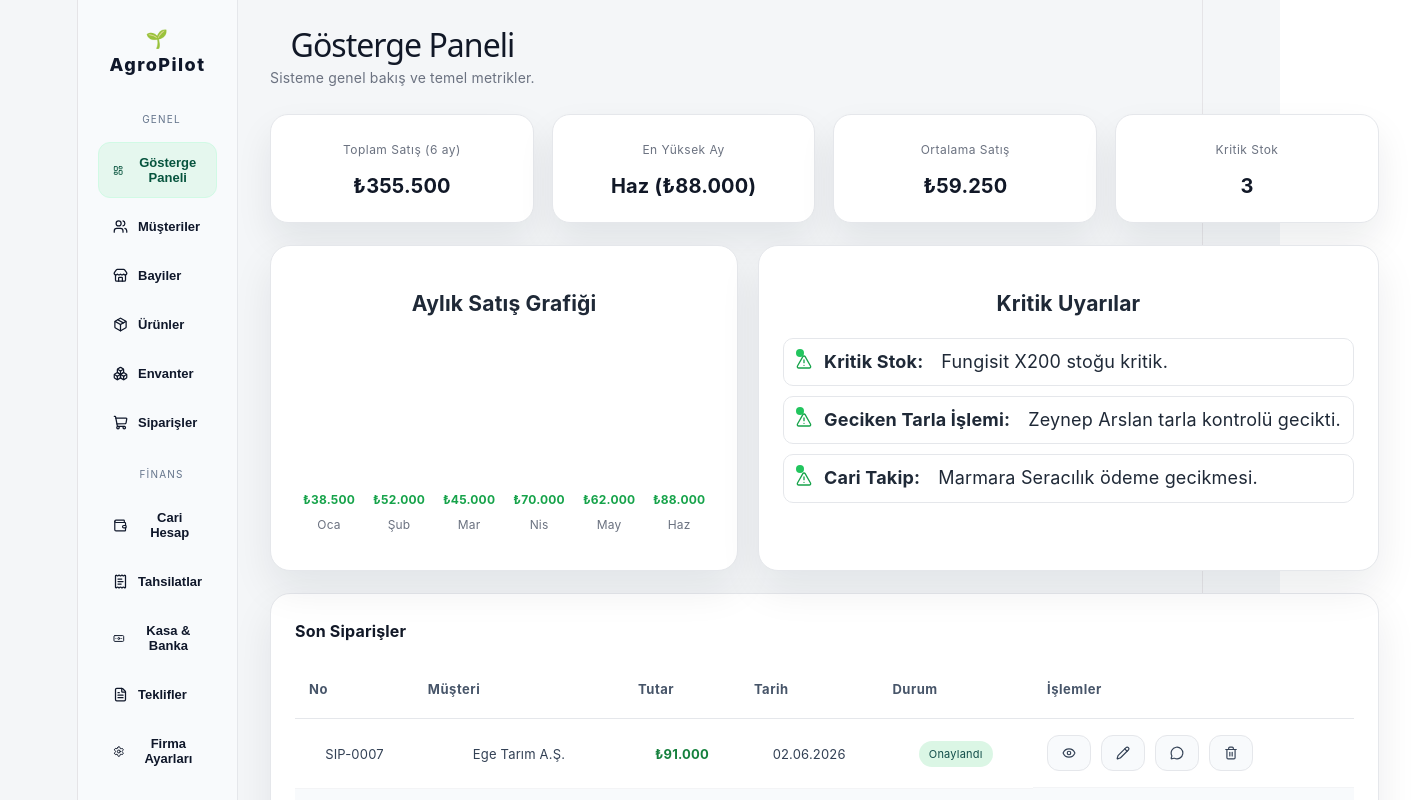
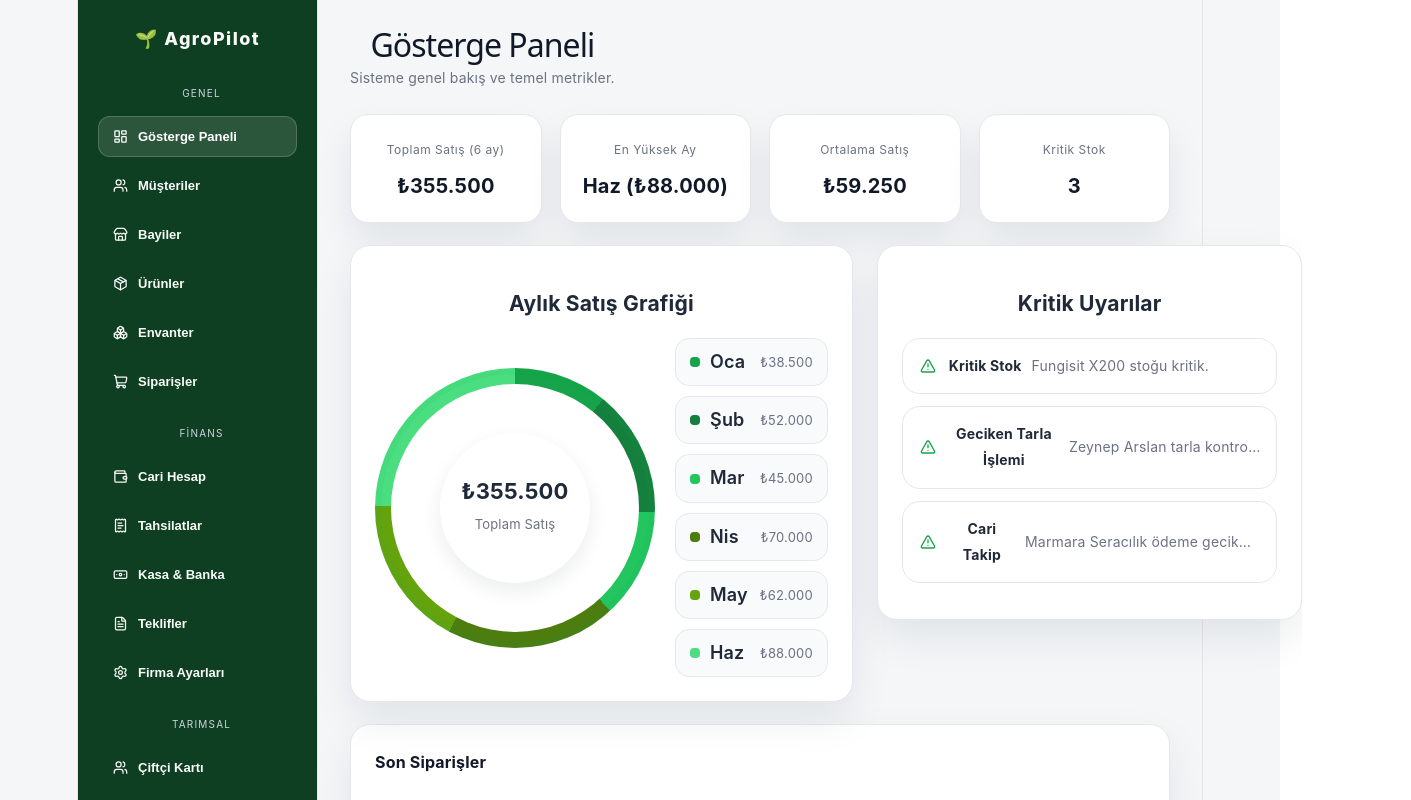
Before and after one commit to mgorkem19/AGROPILOT-ERP, a React (Vite) app: page / in a window 1280 px wide. Shown: the top 800 px of the page, 1411 px wide, since content can reach past the window. Built offline with nearby package versions, Linux system fonts and the light colour scheme.

Commit message:
Yazi renkleri duzeltildi

```diff
--- a/src/App.css
+++ b/src/App.css
@@ -6,18 +6,21 @@ body {
   background: #f4f6f8;
   color: #1f2937;
   font-family: Inter, system-ui, -apple-system, BlinkMacSystemFont, "Segoe UI", sans-serif;
+  min-height: 100vh;
 }
 
 .app {
   min-height: 100vh;
   display: flex;
+  justify-content: center;
   background: #f4f6f8;
 }
 
 aside {
   width: 240px;
+  min-width: 240px;
   min-height: 100vh;
-  background: #f8fafc;
+  background: #0f3f22;
   border-right: 1px solid #e5e7eb;
   padding: 26px 20px;
   position: sticky;
@@ -25,7 +28,7 @@ aside {
 }
 
 .logo {
-  color: #0f172a;
+  color: #f8faf8;
   font-size: 18px;
   font-weight: 800;
   letter-spacing: 0.08em;
@@ -36,7 +39,7 @@ aside {
 
 .group small {
   display: block;
-  color: #64748b;
+  color: #cbd5df;
   font-size: 10px;
   text-transform: uppercase;
   letter-spacing: 0.12em;
@@ -49,7 +52,7 @@ aside button {
   align-items: center;
   gap: 10px;
   background: transparent;
-  color: #0f172a;
+  color: #f8faf8;
   border: 1px solid transparent;
   padding: 12px 14px;
   border-radius: 12px;
@@ -62,15 +65,17 @@ aside button {
 
 aside button:hover,
 aside button.active {
-  background: #e5f7ee;
-  color: #07543e;
-  border-color: #d1fae5;
+  background: rgba(255,255,255,0.12);
+  color: #ffffff;
+  border-color: rgba(255,255,255,0.18);
 }
 
 main {
   flex: 1;
   padding: 32px;
-  max-width: 1280px;
+  max-width: 1180px;
+  width: 100%;
+  min-width: 0;
 }
 
 header {
@@ -303,36 +308,120 @@ tbody tr:hover td {
 
 .dashGrid {
   display: grid;
-  grid-template-columns: 1.4fr .95fr;
-  gap: 20px;
+  grid-template-columns: 1.35fr .85fr;
+  gap: 24px;
+  align-items: start;
 }
 
-.bars {
-  height: 220px;
-  display: flex;
-  align-items: flex-end;
-  gap: 16px;
-  padding-top: 20px;
+.chartPanel .chartWrap {
+  position: relative;
+  padding-top: 16px;
 }
 
-.bars i {
-  display: block;
-  width: 42px;
-  background: linear-gradient(#22c55e, #16a34a);
-  border-radius: 8px 8px 0 0;
+.donutSection {
+  display: grid;
+  grid-template-columns: minmax(280px, 320px) 1fr;
+  gap: 20px;
+  align-items: center;
 }
 
-.chartPanel .chartWrap { position: relative; padding-top: 8px; }
-.chartPanel .bars { height: 200px; display:flex; align-items:flex-end; gap:14px; padding: 8px 6px; }
-.barWrap { display:flex; flex-direction:column; align-items:center; gap:6px; width:56px; }
-.bar { width:100%; background: linear-gradient(180deg, #16a34a, #15803d); border-radius: 12px; transition: height 600ms cubic-bezier(.2,.8,.2,1); box-shadow: 0 12px 22px rgba(15,23,42,0.08); }
-.barLabel { display:flex; flex-direction:column; align-items:center; gap:6px; }
-.barAmount { color: #16a34a; font-weight:700; font-size:12px; line-height:1; }
-.barMonth { color: #6b7280; font-size:12px; }
-.tooltip { position:fixed; background: #111827; border:1px solid rgba(34,197,94,0.18); padding:10px 12px; border-radius:12px; color:#f8fafc; font-size:12px; z-index:50; box-shadow: 0 12px 24px rgba(15,23,42,0.18); }
+.donutChart {
+  width: 100%;
+  max-width: 320px;
+  aspect-ratio: 1 / 1;
+  border-radius: 50%;
+  display: flex;
+  align-items: center;
+  justify-content: center;
+  box-shadow: inset 0 0 0 6px rgba(22,163,74,0.08);
+  position: relative;
+}
 
-.warning.pulse { position:relative; overflow:visible; cursor:pointer; }
-.warning.pulse:before { content:''; position:absolute; left:12px; top:10px; width:8px; height:8px; background:#22c55e; border-radius:999px; box-shadow:0 0 0 0 rgba(34,197,94,0.4); animation: pulse 2s infinite; }
+.donutChart::before {
+  content: "";
+  position: absolute;
+  inset: 16px;
+  border-radius: 50%;
+  background: #ffffff;
+}
+
+.donutCenter {
+  position: relative;
+  z-index: 1;
+  width: 150px;
+  height: 150px;
+  border-radius: 50%;
+  background: #ffffff;
+  display: flex;
+  flex-direction: column;
+  align-items: center;
+  justify-content: center;
+  text-align: center;
+  box-shadow: 0 8px 20px rgba(15,23,42,0.08);
+}
+
+.donutCenter strong {
+  color: #1f2937;
+  font-size: 22px;
+}
+
+.donutCenter span {
+  color: #6b7280;
+  font-size: 13px;
+  margin-top: 6px;
+}
+
+.donutLegend {
+  display: grid;
+  gap: 10px;
+}
+
+.legendItem {
+  display: flex;
+  justify-content: space-between;
+  align-items: center;
+  gap: 12px;
+  background: #f8fafc;
+  border: 1px solid #e5e7eb;
+  border-radius: 14px;
+  padding: 10px 14px;
+}
+
+.legendInfo {
+  display: flex;
+  align-items: center;
+  gap: 10px;
+  color: #1f2937;
+  font-weight: 600;
+}
+
+.legendDot {
+  width: 10px;
+  height: 10px;
+  border-radius: 4px;
+  display: inline-block;
+}
+
+.legendValue {
+  color: #6b7280;
+  font-size: 13px;
+  white-space: nowrap;
+}
+
+.tooltip {
+  position: fixed;
+  background: #111827;
+  border: 1px solid rgba(34,197,94,0.18);
+  padding: 10px 12px;
+  border-radius: 12px;
+  color: #f8fafc;
+  font-size: 12px;
+  z-index: 50;
+  box-shadow: 0 12px 24px rgba(15,23,42,0.18);
+}
+
+.warning.pulse { position:relative; overflow:hidden; cursor:pointer; }
+.warning.pulse:before { display: none; }
 @keyframes pulse { 0% { box-shadow:0 0 0 0 rgba(34,197,94,0.4);} 70% { box-shadow:0 0 0 12px rgba(34,197,94,0);} 100% { box-shadow:0 0 0 0 rgba(34,197,94,0);} }
 
 .taskCard h4 { margin:0 0 8px 0; }
@@ -350,26 +439,42 @@ tbody tr:hover td {
   gap: 12px;
   background: #ffffff;
   border: 1px solid #e5e7eb;
-  padding: 10px 12px;
-  border-radius: 10px;
-  margin-bottom: 10px;
+  padding: 14px 16px;
+  border-radius: 18px;
+  margin-bottom: 12px;
   color: #1f2937;
+  overflow: hidden;
+  text-overflow: ellipsis;
+  min-height: 52px;
+}
+
+.warning svg {
+  flex: 0 0 auto;
+  color: #16a34a;
+  min-width: 18px;
+}
+
+.warningBody {
+  display: flex;
+  align-items: center;
+  gap: 10px;
+  width: 100%;
+  min-width: 0;
+  color: #1f2937;
+  font-size: 14px;
+}
+
+.warningBody b {
+  color: #1f2937;
+  font-weight: 700;
+}
+
+.warningBody span {
+  color: #6b7280;
   white-space: nowrap;
   overflow: hidden;
   text-overflow: ellipsis;
 }
-
-.warning:before {
-  content: '';
-  width: 10px;
-  height: 10px;
-  border-radius: 50%;
-  background: #16a34a;
-  flex: 0 0 auto;
-}
-
-.warning b { color: #1f2937; margin-right:6px; }
-.warning svg { flex: 0 0 auto; color: #16a34a; }
 
 .profileGrid,
 .barcodeGrid,
--- a/src/App.jsx
+++ b/src/App.jsx
@@ -420,49 +420,63 @@ function App() {
     return rows.filter((r) => Object.values(r).join(" ").toLowerCase().includes(search.toLowerCase()));
   }, [rows, search]);
 
-  const dashboard = () => (
+  const dashboard = () => {
+    const totalSales = salesData.reduce((sum, item) => sum + item.value, 0);
+    const donutColors = ["#16a34a", "#15803d", "#22c55e", "#4d7c0f", "#65a30d", "#4ade80"];
+    const donutGradient = salesData.reduce(
+      (acc, item, i) => {
+        const start = acc.current;
+        const percentage = (item.value / totalSales) * 100;
+        const end = start + percentage;
+        acc.segments.push(`${donutColors[i % donutColors.length]} ${start}% ${end}%`);
+        acc.current = end;
+        return acc;
+      },
+      { current: 0, segments: [] }
+    ).segments.join(", ");
+
+    return (
       <>
         <section className="stats four">
-        <div className="stat"><span>Toplam Satış (6 ay)</span><b>{formatMoney(salesData.reduce((s, x) => s + x.value, 0))}</b></div>
+          <div className="stat"><span>Toplam Satış (6 ay)</span><b>{formatMoney(totalSales)}</b></div>
           <div className="stat"><span>En Yüksek Ay</span><b>{highestMonth()}</b></div>
-        <div className="stat"><span>Ortalama Satış</span><b>{formatMoney(Math.round(salesData.reduce((s, x) => s + x.value, 0) / salesData.length))}</b></div>
+          <div className="stat"><span>Ortalama Satış</span><b>{formatMoney(Math.round(totalSales / salesData.length))}</b></div>
           <div className="stat"><span>Kritik Stok</span><b>{alerts.length}</b></div>
         </section>
 
         <section className="dashGrid">
           <div className="panel chartPanel">
             <h3>Aylık Satış Grafiği</h3>
-          <div className="chartWrap">
-            <div className="bars">
-              {salesData.map((s, i) => {
-                const max = Math.max(...salesData.map((x) => x.value));
-                const h = Math.round((s.value / max) * 100);
-                return (
-                  <div key={i} className="barWrap">
-                    <div
-                      className="bar"
-                      style={{ height: `${h}%`, transitionDelay: `${i * 80}ms` }}
-                      onMouseEnter={(e) => setTooltip({ x: e.clientX, y: e.clientY, month: s.month, value: s.value })}
-                      onMouseMove={(e) => setTooltip((t) => t ? { ...t, x: e.clientX, y: e.clientY } : null)}
-                      onMouseLeave={() => setTooltip(null)}
-                    />
-                    <div className="barLabel">
-                      <span className="barAmount">{formatMoney(s.value)}</span>
-                      <span className="barMonth">{s.month}</span>
+            <div className="donutSection">
+              <div className="donutChart" style={{ background: `conic-gradient(${donutGradient})` }}>
+                <div className="donutCenter">
+                  <strong>{formatMoney(totalSales)}</strong>
+                  <span>Toplam Satış</span>
                 </div>
               </div>
-                );
-              })}
+              <div className="donutLegend">
+                {salesData.map((s, i) => (
+                  <div key={s.month} className="legendItem">
+                    <div className="legendInfo">
+                      <span className="legendDot" style={{ background: donutColors[i % donutColors.length] }} />
+                      <span>{s.month}</span>
                     </div>
-            {tooltip && <div className="tooltip" style={{ left: tooltip.x + 12, top: tooltip.y - 28 }}>{tooltip.month}: {formatMoney(tooltip.value)}</div>}
+                    <span className="legendValue">{formatMoney(s.value)}</span>
+                  </div>
+                ))}
+              </div>
             </div>
           </div>
 
-        <div className="panel">
+          <div className="panel warningsPanel">
             <h3>Kritik Uyarılar</h3>
             {alerts.map((a) => (
-            <div key={a.id} className="warning pulse" onClick={() => openModal("Uyarı Detayı", "alerts", a)}>
-              <AlertTriangle size={16} /> <b>{a.type}:</b> {a.text}
+              <div key={a.id} className="warning" onClick={() => openModal("Uyarı Detayı", "alerts", a)}>
+                <AlertTriangle size={16} />
+                <div className="warningBody">
+                  <b>{a.type}</b>
+                  <span>{a.text}</span>
+                </div>
               </div>
             ))}
           </div>
@@ -474,6 +488,7 @@ function App() {
       </section>
     </>
   );
+  };
 
   function formatMoney(v) { return `₺${v.toLocaleString('tr-TR')}`; }
   function highestMonth() { const max = Math.max(...salesData.map((x) => x.value)); const item = salesData.find((x) => x.value === max); return `${item.month} (${formatMoney(item.value)})`; }
```
Lines whose indentation alone changed are shown as unchanged.
